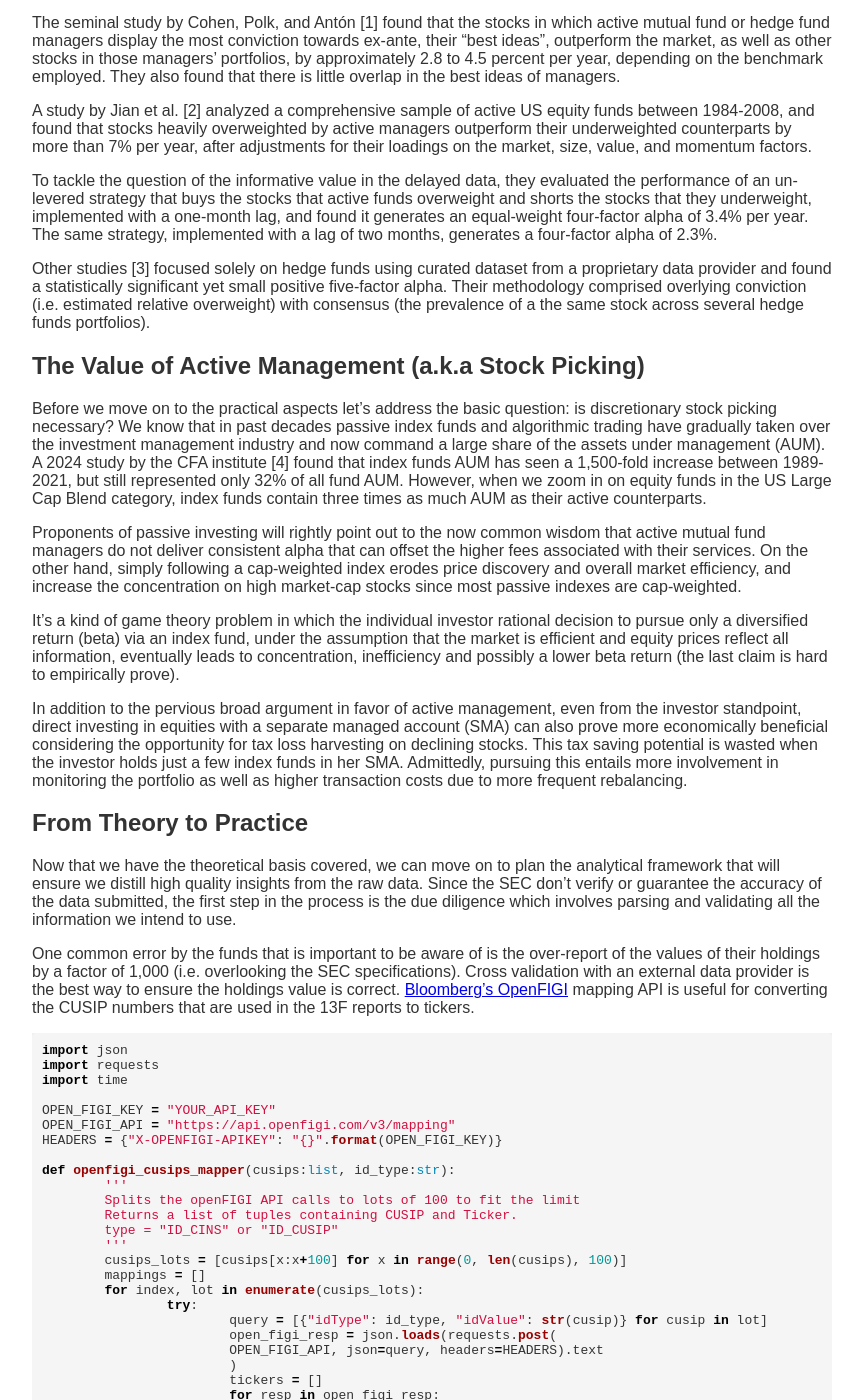
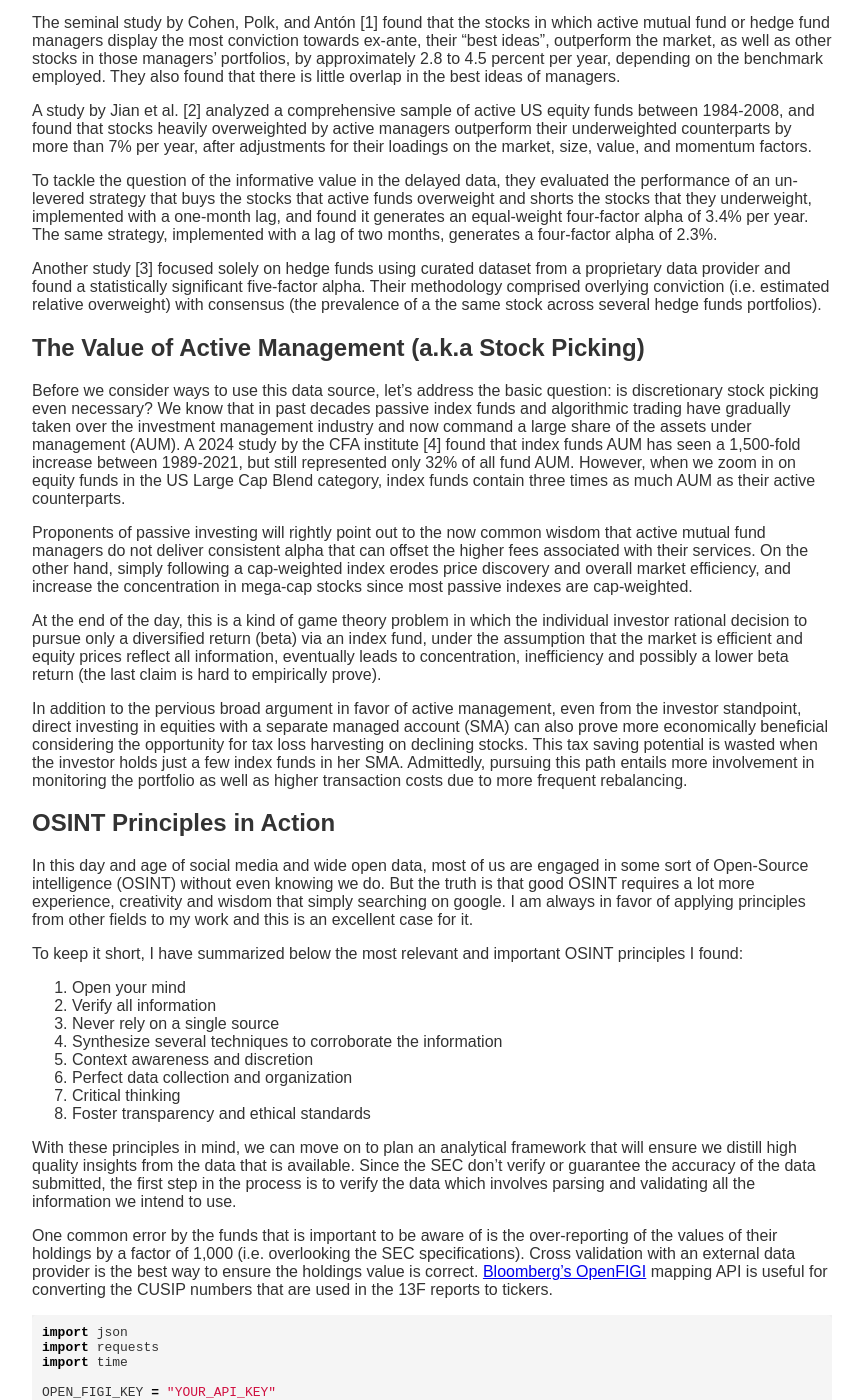
Before and after one commit to Cohen-Or/cohen-or.github.io, a Jekyll site: the page built from posts/best_ideas.md, in a window 1280 px wide and 1400 px high, scrolled down 650 px. Shown: the whole window, without its empty margins (208-1071 px from the left). Built offline with Jekyll 4.4.1, drawn with Linux system fonts in a browser that asks for light colours; our own code applies the rules of GitHub Pages for plain Markdown files; formulas are drawn with MathJax 3; some of the changed text lies outside the part shown.

Commit message:
Update best_ideas.md

````diff
--- a/posts/best_ideas.md
+++ b/posts/best_ideas.md
@@ -5,11 +5,11 @@
 
 In this post we will explore various approaches to generate alpha from an open source data of asset managers holdings - the SEC 13F form.
 
-Winston Churchill once said that "One man with conviction will overwhelm a hundred who have only opinions". Academic studies that examined the performance of securities that were relatively overweighted (ex-ante)  in portfolios of professional investment managers found that they outperformed other securities in the same portfolio as well as the market. On a high-level, their conclusion was that high conviction of investment managers correlates with superior performance.
+Winston Churchill once said that "One man with conviction will overwhelm a hundred who have only opinions". Academic studies that examined the performance of securities that were relatively overweighted in portfolios of professional investment managers found that they outperformed other securities in the same portfolio as well as the market. In other words, their conclusion was that high conviction of investment managers correlates with superior performance.
 
-The underlying reason is pretty intuitive; you have probably met an investment advisor or manager that had a deep knowledge and understanding of one or several companies that they recommended. In practice though, most professional investors choose to invest in a larger set of stocks for the sake of diversification. The reasons behind the decision to diversify range from regulatory requirements to reducing volatility and the need to deploy more capital.
+The underlying reason for the correlation between conviction and outperformance is pretty intuitive; you have probably met an investment advisor or manager that had a deep knowledge and understanding of one or several companies that they recommended. In practice though, most professional investors choose to invest in a larger set of stocks for the sake of diversification. The reasons behind the decision to diversify range from regulatory requirements to reducing volatility and the need to deploy more capital.
 
-Since 1978 all institutions that hold greater than $100 million in securities under discretionary management are required to file their holdings in US-listed stocks with the Securities and Exchange Commission (SEC) no later than 45 days after the end of each calendar quarter under a form known as [13F](https://www.sec.gov/files/form_13f.pdf). This data is made publicly available by the SEC to promote transparency in the asset management industry.
+So how can we use it? Well, since 1978 all institutions that hold greater than $100 million in securities under discretionary management are required to file their holdings in US-listed stocks with the SEC no later than 45 days after the end of each calendar quarter under a form known as [13F](https://www.sec.gov/files/form_13f.pdf). This data is made publicly available by the SEC to promote transparency in the asset management industry.
 
 The financial press as well as investment professionals and amateurs review the information found in the 13F fillings, often focusing on big name portfolios such as Warren Buffet's Berkshire Heathway. While a naive copycat of a famous institutional portfolio is ethically flawed and prone to failure, a meticulous and comprehensive analysis of this data can provide valuable insights for investment selection, even after the 45 days of delayed disclosure.
 
@@ -21,23 +21,35 @@ A study by Jian et al. [2] analyzed a comprehensive sample of active US equity f
 
 To tackle the question of the informative value in the delayed data, they evaluated the performance of an un-levered strategy that buys the stocks that active funds overweight and shorts the stocks that they underweight, implemented with a one-month lag, and found it generates an equal-weight four-factor alpha of 3.4% per year. The same strategy, implemented with a lag of two months, generates a four-factor alpha of 2.3%.
 
-Other studies [3] focused solely on hedge funds using curated dataset from a proprietary data provider and found a statistically significant yet small positive five-factor alpha. Their methodology comprised overlying conviction (i.e. estimated relative overweight) with consensus (the prevalence of a the same stock across several hedge funds portfolios).
+Another study [3] focused solely on hedge funds using curated dataset from a proprietary data provider and found a statistically significant five-factor alpha. Their methodology comprised overlying conviction (i.e. estimated relative overweight) with consensus (the prevalence of a the same stock across several hedge funds portfolios).
 
 ## The Value of Active Management (a.k.a Stock Picking)
 
-Before we move on to the practical aspects let's address the basic question: is discretionary stock picking necessary? We know that in past decades passive index funds and algorithmic trading have gradually taken over the investment management industry and now command a large share of the assets under management (AUM). A 2024 study by the CFA institute [4] found that index funds AUM has seen a 1,500-fold increase between 1989-2021, but still represented only 32% of all fund AUM. However, when we zoom in on equity funds in the US Large Cap Blend category, index funds contain three times as much AUM as their active counterparts.
+Before we consider ways to use this data source, let's address the basic question: is discretionary stock picking even necessary? We know that in past decades passive index funds and algorithmic trading have gradually taken over the investment management industry and now command a large share of the assets under management (AUM). A 2024 study by the CFA institute [4] found that index funds AUM has seen a 1,500-fold increase between 1989-2021, but still represented only 32% of all fund AUM. However, when we zoom in on equity funds in the US Large Cap Blend category, index funds contain three times as much AUM as their active counterparts.
 
-Proponents of passive investing will rightly point out to the now common wisdom that active mutual fund managers do not deliver consistent alpha that can offset the higher fees associated with their services. On the other hand, simply following a cap-weighted index erodes price discovery and overall market efficiency, and increase the concentration on high market-cap stocks since most passive indexes are cap-weighted.
+Proponents of passive investing will rightly point out to the now common wisdom that active mutual fund managers do not deliver consistent alpha that can offset the higher fees associated with their services. On the other hand, simply following a cap-weighted index erodes price discovery and overall market efficiency, and increase the concentration in mega-cap stocks since most passive indexes are cap-weighted.
 
-It's a kind of game theory problem in which the individual investor rational decision to pursue only a diversified return (beta) via an index fund, under the assumption that the market is efficient and equity prices reflect all information, eventually leads to concentration, inefficiency and possibly a lower beta return (the last claim is hard to empirically prove).
+At the end of the day, this is a kind of game theory problem in which the individual investor rational decision to pursue only a diversified return (beta) via an index fund, under the assumption that the market is efficient and equity prices reflect all information, eventually leads to concentration, inefficiency and possibly a lower beta return (the last claim is hard to empirically prove).
 
-In addition to the pervious broad argument in favor of active management, even from the investor standpoint, direct investing in equities with a separate managed account (SMA) can also prove more economically beneficial considering the opportunity for tax loss harvesting on declining stocks. This tax saving potential is wasted when the investor holds just a few index funds in her SMA. Admittedly, pursuing this entails more involvement in monitoring the portfolio as well as higher transaction costs due to more frequent rebalancing.
+In addition to the pervious broad argument in favor of active management, even from the investor standpoint, direct investing in equities with a separate managed account (SMA) can also prove more economically beneficial considering the opportunity for tax loss harvesting on declining stocks. This tax saving potential is wasted when the investor holds just a few index funds in her SMA. Admittedly, pursuing this path entails more involvement in monitoring the portfolio as well as higher transaction costs due to more frequent rebalancing.
 
-## From Theory to Practice
+## OSINT Principles in Action
 
-Now that we have the theoretical basis covered, we can move on to plan the analytical framework that will ensure we distill high quality insights from the raw data. Since the SEC don't verify or guarantee the accuracy of the data submitted, the first step in the process is the due diligence which involves parsing and validating all the information we intend to use.
+In this day and age of social media and wide open data, most of us are engaged in some sort of Open-Source intelligence (OSINT) without even knowing we do. But the truth is that good OSINT requires a lot more experience, creativity and wisdom that simply searching on google. I am always in favor of applying principles from other fields to my work and this is an excellent case for it.
 
-One common error by the funds that is important to be aware of is the over-report of the values of their holdings by a factor of 1,000 (i.e. overlooking the SEC specifications). Cross validation with an external data provider is the best way to ensure the holdings value is correct. [Bloomberg’s OpenFIGI](https://www.openfigi.com/) mapping API is useful for converting the CUSIP numbers that are used in the 13F reports to tickers.
+To keep it short, I have summarized below the most relevant and important OSINT principles I found:
+1. Open your mind
+2. Verify all information
+3. Never rely on a single source
+4. Synthesize several techniques to corroborate the information
+5. Context awareness and discretion
+6. Perfect data collection and organization
+7.  Critical thinking
+8. Foster transparency and ethical standards
+
+With these principles in mind, we can move on to plan an analytical framework that will ensure we distill high quality insights from the data that is available. Since the SEC don't verify or guarantee the accuracy of the data submitted, the first step in the process is to verify the data which involves parsing and validating all the information we intend to use.
+
+One common error by the funds that is important to be aware of is the over-reporting of the values of their holdings by a factor of 1,000 (i.e. overlooking the SEC specifications). Cross validation with an external data provider is the best way to ensure the holdings value is correct. [Bloomberg’s OpenFIGI](https://www.openfigi.com/) mapping API is useful for converting the CUSIP numbers that are used in the 13F reports to tickers.
 
 ```python
 import json
@@ -78,23 +90,23 @@ def openfigi_cusips_mapper(cusips:list, id_type:str):
 	return cusip_mappings, missing_cusip_mappings
 ```
 
-In addition to cross validation, it's also worth generating descriptive statistics and plots that can help us to detect outliers. With cleaned data at hand we can consider the analytical part. There are two main decisions to consider: (1) do we want to include all institutional investment managers or a selected subset and (2) how do we classify a certain holding as overweight. These two decisions will shape the rest of the process and determine the quality of our outcomes.
+In addition to cross validation, it's also worth generating descriptive statistics and plots that can help us to detect outliers. With cleaned data at hand we can move on to more interesting part. There are two main decisions to consider: (1) do we want to include all institutional investment managers or focus on a selected subset and (2) how do we classify a certain holding as overweight. These two decisions will shape the rest of the process and determine the quality of our outcomes.
 
 ### Selecting Institutional Investment Managers
 
-While there is some truth in the disclaimer that past performance is not indicative of future results, in reality, professional investment managers who demonstrate good judgment, ethical conduct and a structured approach are more likely to deliver consistent positive results. Therefor, an evaluation of institutional investment managers requires a combination of quantitative and qualitative factors with equal parts.
+While there is some truth in the disclaimer that past performance is not indicative of future results, in reality, professional investment managers who demonstrate good judgment, ethical conduct and a structured approach are more likely to deliver consistent positive results. Therefore, _an evaluation of institutional investment managers requires a combination of quantitative and qualitative factors with equal parts._
 
-The quantitive elements to consider are relatively straightforward. The qualitative side though is less obvious and requires a deep understanding of the industry. For example, a leadership change or high churn of key investment professionals in an asset management firm will lead to loss of investment expertise and continuity. On the other hand, a culture that promotes independent thinking and original research will lead to a long term focus and stability.
+The quantitive elements to consider are relatively straightforward: average return, Sharpe ratio, Jensen's alpha, etc. The qualitative side though is less obvious and requires a deep understanding of the industry. For example, a leadership change or high churn of key investment professionals in an asset management firm will lead to loss of investment expertise and continuity. On the other hand, a culture that promotes independent thinking and original research will lead to a long term focus and stability.
 
-Morningstar expert research have us covered on that end; every year, Morningstar publishes an extensive report that analyzes the largest 150 fund families in the US, called the [Fund Family Digest](https://www.morningstar.com/lp/fund-family-150). This report offers a comprehensive analysis and benchmarking of each institutional investment management firm and also includes for the majority of firms a detailed review by a dedicated analyst. Two additional pieces of information that are useful for our analysis are the share of active management and share of equity investments of the total $AUM a.
+Morningstar expert research have us covered on that end; every year, Morningstar publishes an extensive report that analyzes the largest 150 fund families in the US, called the [Fund Family Digest](https://www.morningstar.com/lp/fund-family-150). This report offers a comprehensive analysis and benchmarking of each institutional investment management firm and also includes for the majority of firms a detailed review by a dedicated analyst. Two additional pieces of information that are useful for our analysis are the share of active management and share of equity investments of the total $AUM.
 
-I chose to filter institutional investment managers that are predominantly engaged in active management (80% and above) with strong equity focus (at least 50% to equity or allocation funds) and Average or above Morningstar rating. In a few cases I also filtered out firms that met the criteria mentioned above but the analyst's review raised some red flags such as recent SEC charges or high churn. In a CSV file that is available on my Github you can find the [2025 list of instituional investment managers I used](https://github.com/Cohen-Or/cohen-or.github.io/blob/main/13F_analysis/SelectedManagers.csv) based on the report published at the end of 2024.
+For my analysis, I chose to use Morningstar's report to filter investment managers that are predominantly engaged in active management (80% and above) with strong equity focus (at least 50% to equity or allocation funds) and Average or above overall rating. In a few cases I also filtered out firms that met the criteria mentioned above but the analyst's review raised some red flags such as recent SEC charges or high churn. In a CSV file that is available on my Github you can find the [2025 list of instituional investment managers I used](https://github.com/Cohen-Or/cohen-or.github.io/blob/main/13F_analysis/SelectedManagers.csv) based on the report published at the end of 2024.
 
 ### Classifying Overweight
 
-The studies surveyed above chose to compare each stock's reported weight with the same stock's weight in the fund's benchmark or with a weight derived from a formula based on the assumption that fund managers capital allocation is aimed to maximize Sharp ratio. Here I propose a slightly different approach that takes into account the typical firm structure that drives the decision making process behind the scenes.
+The studies surveyed above chose to compare each stock's reported weight with the same stock's weight in the fund's benchmark index or with a weight derived from a formula (this formula is based on the assumption that fund managers capital allocation is aimed to maximize Sharp ratio). Here I propose a slightly different approach that takes into account the typical firm structure that drives the decision making process behind the scenes.
 
-If we examine the typical institutional investment management firm we will find research departments that are divided to teams of analysts that specialize in a certain sector, and in some cases analyst that focus on an industry or geography within a sector. In a different department, portfolio managers that are dedicated to a fund with a specified objective such as a Value style or Mid-Cap stocks will use the outputs of the research department to construct their portfolios.
+If we examine the typical investment management firm we will find research departments that are divided to teams of analysts that specialize in a certain sector, and in some cases analysts that focus on an industry or geography within a sector. In a different department, portfolio managers that are dedicated to a fund with a specified objective such as a Value style or Mid-Cap stocks will use the outputs of the research department to construct their portfolios.
 
 Considering that typical firm structure, we can safely assume that if, for example, a Mid-Cap energy company is highlighted by the energy research team, the weight that will be allocated to this stock out of the overall Energy sector allocation by that firm will be higher, indicating a stronger conviction _at the firm level_. In this way we take out the sector tilt that may arise due to style (Growth vs. Value) or the firm's sector allocation decisions and extract a robust conviction indicator.
 
@@ -111,19 +123,15 @@ Where:
 
 ### Extending the Analysis
 
-There is a myriad of statistical measures and ways to explore and learn from the dataset we curated by following the steps above. Some examples of questions we can answer are:
- - What stocks are most overweight by managers?
- - How many managers increased/decreased their position in the overweight stocks?
- - What is the average 'overweight tenure' (i.e. number of consecutive quarters the position is overweight) of each stock.
- - Who are the favorites of specialized managers? Specialized managers can be identified by a high concentration in a specific sector. For example, following its rapid rise Nvidia's portfolio of public investments surpassed $100M hence required the company to disclose its holdings.
+There is a myriad of statistical measures and ways to explore and learn from the information we curated by following the steps above. Panel analysis, changes from quarter to quarter, focus on specialized managers (e.g. Nvidia's portfolio of semiconductors companies), macro analysis of geography and sector exposure and more.
 
 ## Conclusion
 
 Coming up with good investment ideas requires looking ahead to the future and forming an holistic opinion on the prospects of a company. The set of skills and creative thinking that are required to succeed in that task are likely to remain the domain of professional investment managers.
 
-Conviction by investment managers has been proven to be a strong indicator of a higher probability of future outperformance. Finding the best ideas of professional managers and integrating this information in our portfolio construction framework can greatly add to our overall performance.
+Conviction by investment managers has been proven to be a strong indicator of a higher probability of future outperformance. Using principles of OSINT, out knowledge of the industry and technical data analysis skills we can unravel  the best ideas of professional managers and integrate this information in our portfolio construction framework.
 
- In my [twitter (X) account](https://x.com/OrCohen29219725) you will find the top insights I discovered following the recipe depicted in this post. As always, please don't hesitate to send me your suggestions, comments and any other feedback you have. Thank you for reading!
+ Starting in the April 15th 2025, I will publish on my [twitter (X) account](https://x.com/OrCohen29219725) the top insights I discovered following the recipe depicted in this post. As always, please don't hesitate to send me your suggestions, comments and any other feedback you have. Thank you for reading!
 
 ___
 References:
````
